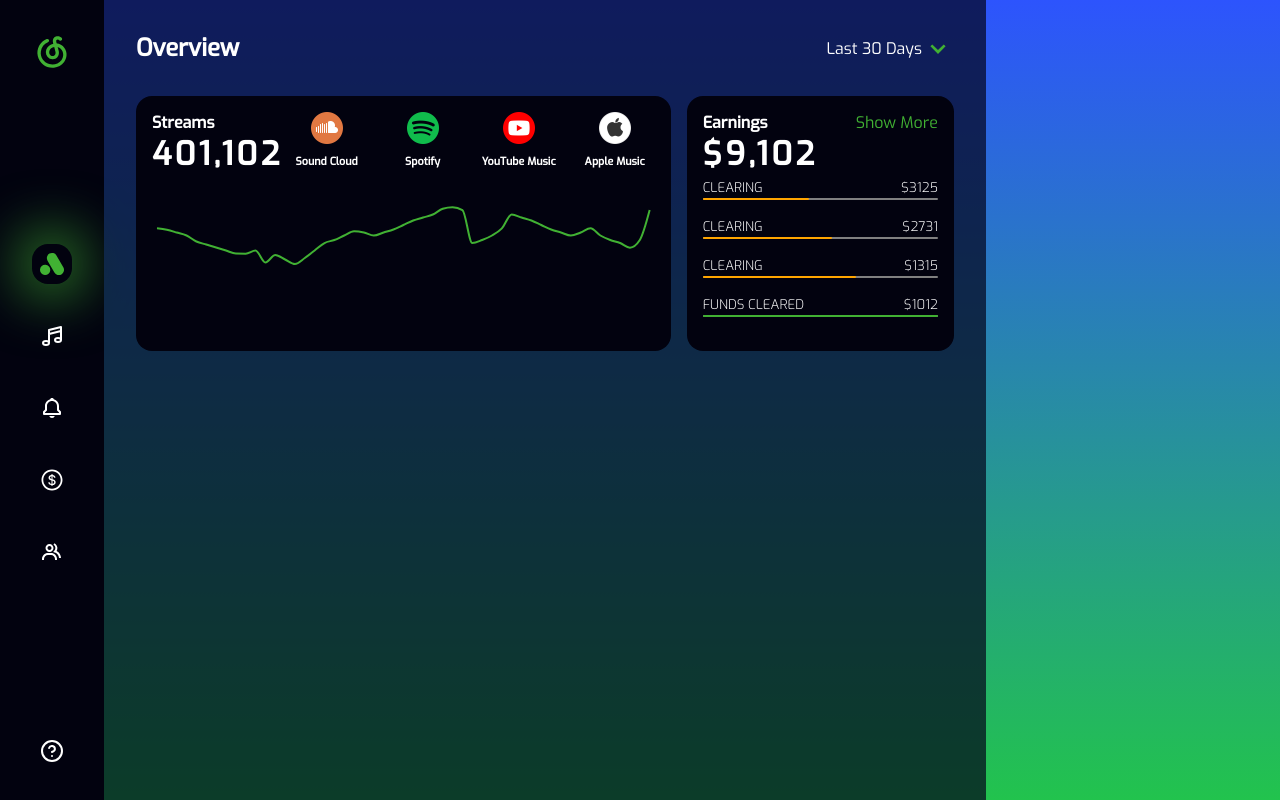
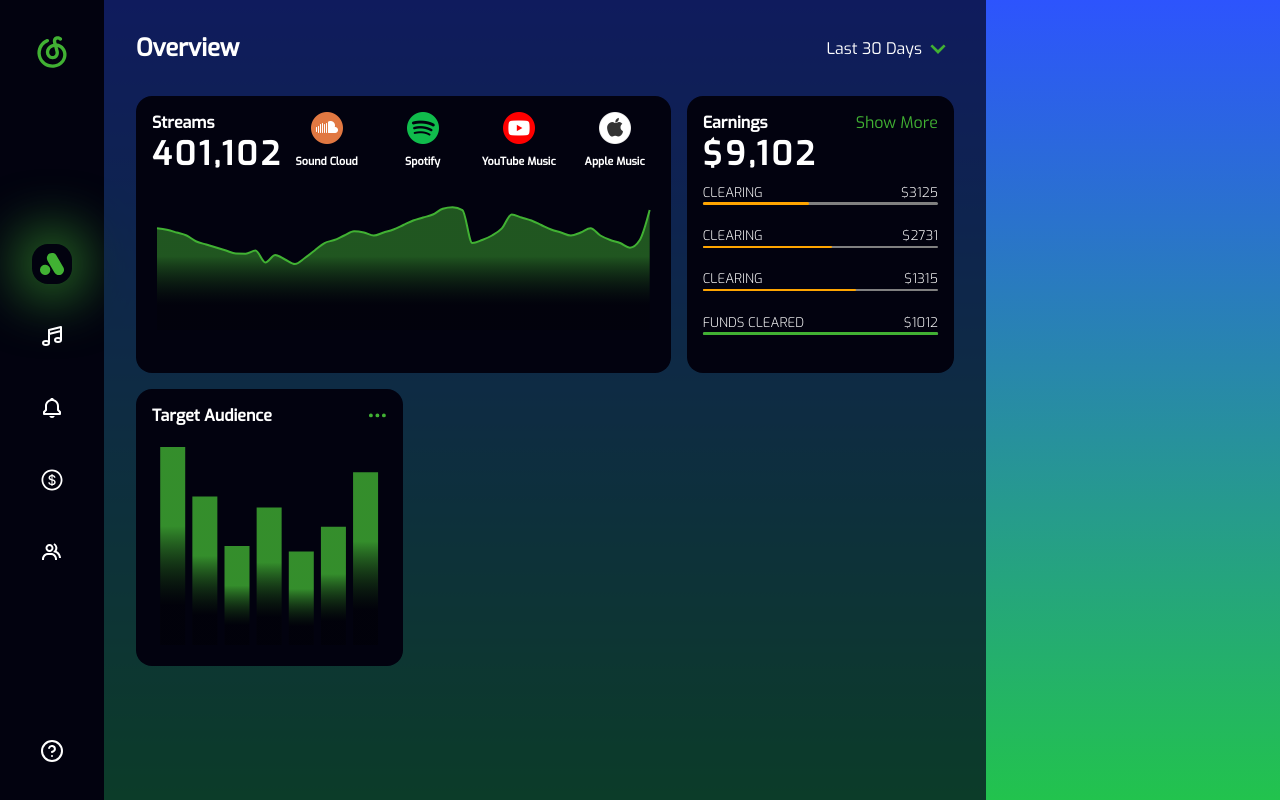
Before and after one commit to flores-br/admin-dashboard, a React (Create React App) app: page / in a window 1280 px wide. Built offline with nearby package versions, Linux system fonts and the light colour scheme; the HTML template or start-up script is replaced by a standard one.

Commit message:
target audience component

```diff
--- a/src/components/Dashboard.jsx
+++ b/src/components/Dashboard.jsx
@@ -3,6 +3,7 @@
 import Navbar from './Navbar';
 import Streams from './Streams';
 import Earnings from './Earnings';
+import TargetAudience from './TargetAudience';
 
 const Container = styled.section`
   height: 100%;
@@ -36,6 +37,9 @@
           <Streams />
           <Earnings />
         </div>
+        <div className='row2'>
+          <TargetAudience />
+        </div>
       </div>
     </Container>
   );
--- /dev/null
+++ b/src/components/TargetAudience.jsx
@@ -0,0 +1,75 @@
+import styled from 'styled-components';
+import { applyCardStyles } from './ReusableStyles';
+
+import { BsThreeDots } from 'react-icons/bs';
+import { BarChart, Bar, Tooltip, ResponsiveContainer } from 'recharts';
+
+import { targetAudienceData as data } from '../dummyData';
+
+const Container = styled.section`
+  ${applyCardStyles}
+  color:white;
+  display: flex;
+  flex-direction: column;
+  justify-content: space-between;
+  .title-container {
+    margin-bottom: 1rem;
+    .title {
+      display: flex;
+      justify-content: space-between;
+      svg {
+        color: var(--primary-color);
+        font-size: 1.3rem;
+        cursor: pointer;
+      }
+    }
+  }
+  .chart {
+    height: 13rem;
+    .recharts-default-tooltip {
+      background-color: var(--dark-background-color) !important;
+      border: none !important;
+      border-radius: 1rem;
+      box-shadow: 0 0 60px 8px var(--primary-color);
+    }
+  }
+`;
+
+const TargetAudience = () => {
+  return (
+    <Container>
+      <div className='title-container'>
+        <div className='title'>
+          <h4>Target Audience</h4>
+          <BsThreeDots />
+        </div>
+      </div>
+      <div className='chart'>
+        <ResponsiveContainer width='100%' height='100%'>
+          <BarChart width={500} height={300} data={data}>
+            <Tooltip cursor={{ fill: '#3d741d7a' }} />
+            <defs>
+              <linearGradient id='colorview' x1='0' y1='0' x2='0' y2='1'>
+                <stop
+                  offset='40%'
+                  stopColor='var(--primary-color)'
+                  stopOpacity={0.8}
+                />
+                <stop offset='80%' stopColor='#000000ff' stopOpacity={0.3} />
+              </linearGradient>
+            </defs>
+            <Bar
+              dataKey='uv'
+              stackId='a'
+              fill='url(#colorview)'
+              animationBegin={800}
+              animationDuration={2000}
+            />
+          </BarChart>
+        </ResponsiveContainer>
+      </div>
+    </Container>
+  );
+};
+
+export default TargetAudience;
```
